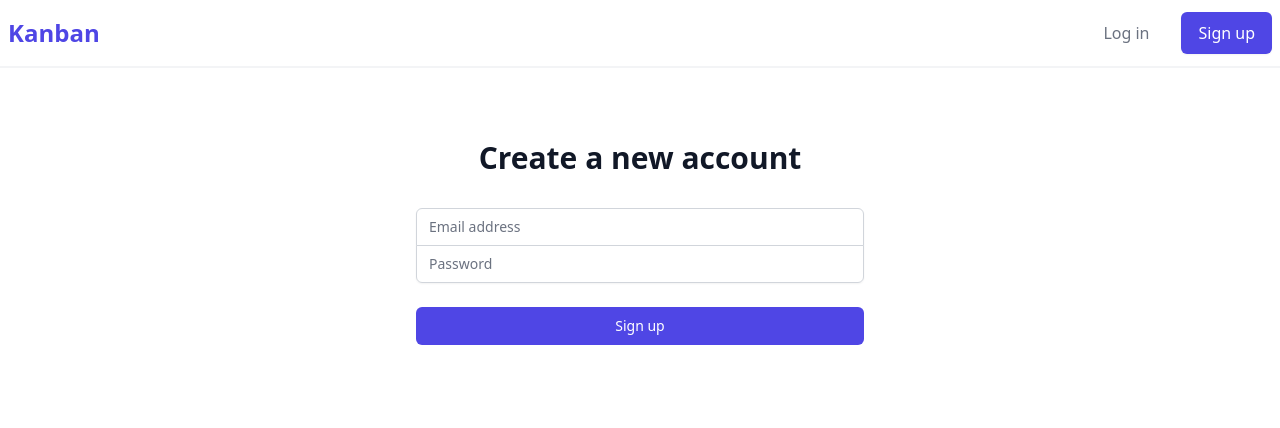
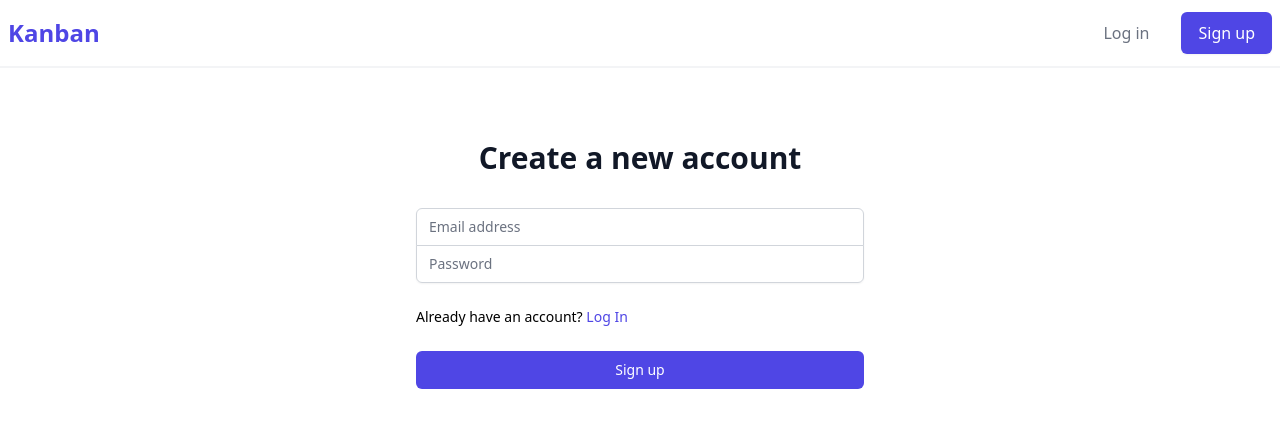
Before and after one commit to adrian-kalinin/fastapi-react-kanban, a React (Create React App) app in the folder frontend/: page /signup in a window 1280 px wide. Shown: the top 428 px of the page. Built offline with nearby package versions, Linux system fonts and the light colour scheme.

Commit message:
Add extra links and create handleSubmit() function

```diff
--- a/frontend/src/components/Login.jsx
+++ b/frontend/src/components/Login.jsx
@@ -1,4 +1,5 @@
 import React, { useState } from "react";
+import { Link } from "react-router-dom";
 
 function Register(props) {
   return (
@@ -6,7 +7,7 @@ function Register(props) {
       <div className="max-w-md w-full space-y-8">
         <div>
           <h2 className="mt-6 text-center text-3xl font-extrabold text-gray-900">
-            Sign in to your account
+            Log in to your account
           </h2>
         </div>
         <form className="mt-8 space-y-6" action="#" method="POST">
@@ -40,18 +41,17 @@ function Register(props) {
               />
             </div>
           </div>
-
           <div className="flex items-center justify-between">
-            <div className="text-sm">
-              <a
-                href="#"
-                className="font-medium text-indigo-600 hover:text-indigo-500"
+            <div className="text-sm font-medium">
+              Don't have an account?{" "}
+              <Link
+                to="/signup"
+                className="text-indigo-600 hover:text-indigo-500"
               >
-                Forgot your password?
-              </a>
+                Sign up
+              </Link>
             </div>
           </div>
-
           <div>
             <button
               type="submit"
--- a/frontend/src/components/Register.jsx
+++ b/frontend/src/components/Register.jsx
@@ -1,6 +1,31 @@
 import React, { useState } from "react";
+import { Link } from "react-router-dom";
 
 function Register(props) {
+  const [email, setEmail] = useState();
+  const [password, setPassword] = useState();
+
+  function handleSubmit() {
+    // TODO
+  }
+
+  async function createUser() {
+    const formData = {
+      email: email,
+      password: password,
+    };
+
+    const response = await fetch("/users", {
+      method: "POST",
+      headers: {
+        "Content-Type": "application/json",
+      },
+      body: JSON.stringify(formData),
+    });
+
+    return await response.json();
+  }
+
   return (
     <div className="min-h-full flex items-center justify-center py-12 px-4 sm:px-6 lg:px-8">
       <div className="max-w-md w-full space-y-8">
@@ -9,7 +34,12 @@ function Register(props) {
             Create a new account
           </h2>
         </div>
-        <form className="mt-8 space-y-6" action="#" method="POST">
+        <form
+          className="mt-8 space-y-6"
+          action="#"
+          method="POST"
+          onSubmit={handleSubmit}
+        >
           <div className="rounded-md shadow-sm -space-y-px">
             <div>
               <label htmlFor="email-address" className="sr-only">
@@ -23,6 +53,7 @@ function Register(props) {
                 required
                 className="appearance-none rounded-none relative block w-full px-3 py-2 border border-gray-300 placeholder-gray-500 text-gray-900 rounded-t-md focus:outline-none focus:ring-indigo-500 focus:border-indigo-500 focus:z-10 sm:text-sm"
                 placeholder="Email address"
+                onChange={(event) => setEmail(event.target.value)}
               />
             </div>
             <div>
@@ -37,10 +68,21 @@ function Register(props) {
                 required
                 className="appearance-none rounded-none relative block w-full px-3 py-2 border border-gray-300 placeholder-gray-500 text-gray-900 rounded-b-md focus:outline-none focus:ring-indigo-500 focus:border-indigo-500 focus:z-10 sm:text-sm"
                 placeholder="Password"
+                onChange={(event) => setPassword(event.target.value)}
               />
             </div>
           </div>
-
+          <div className="flex items-center justify-between">
+            <div className="text-sm font-medium">
+              Already have an account?{" "}
+              <Link
+                to="/login"
+                className="text-indigo-600 hover:text-indigo-500"
+              >
+                Log In
+              </Link>
+            </div>
+          </div>
           <div>
             <button
               type="submit"
```
